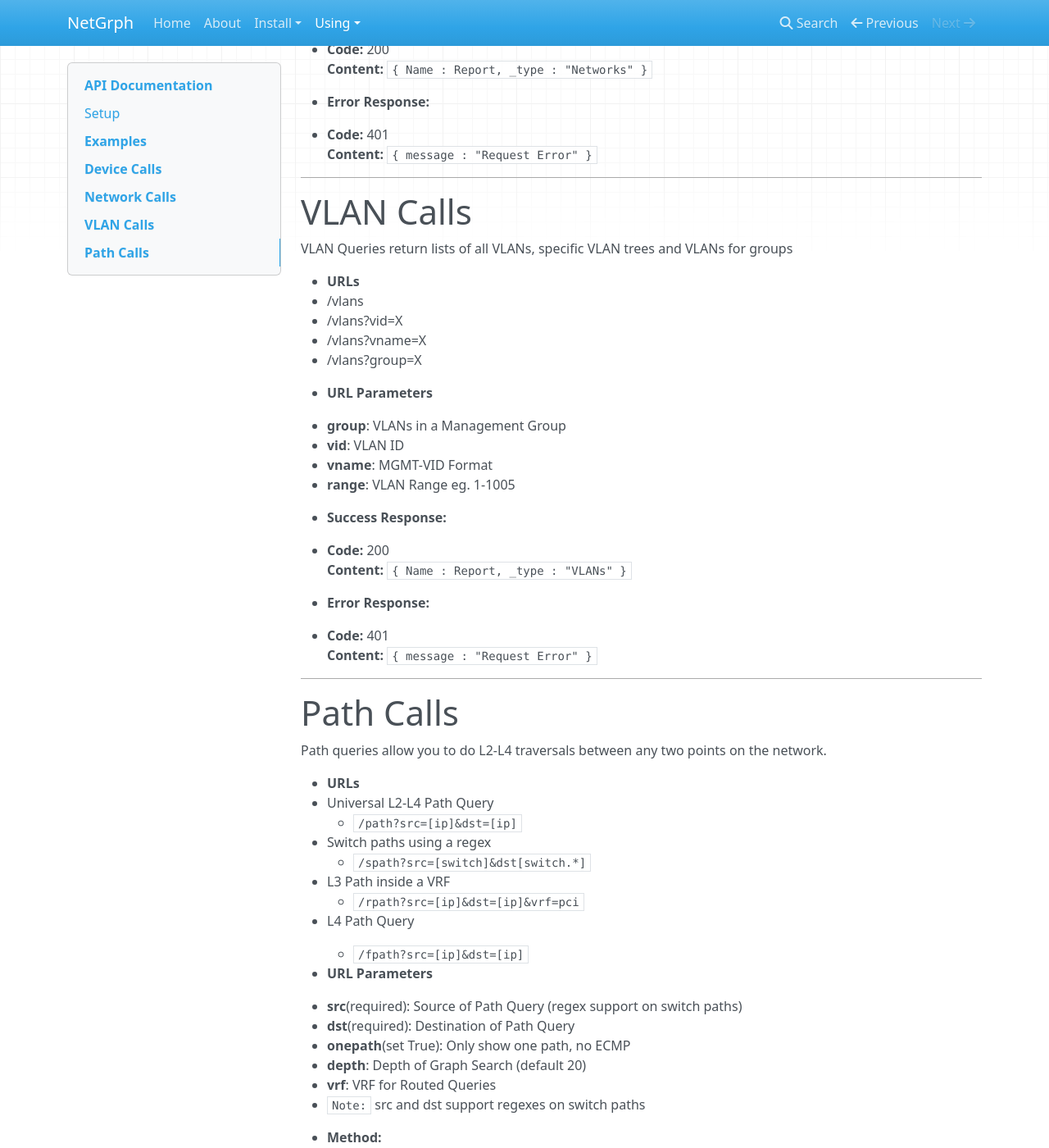
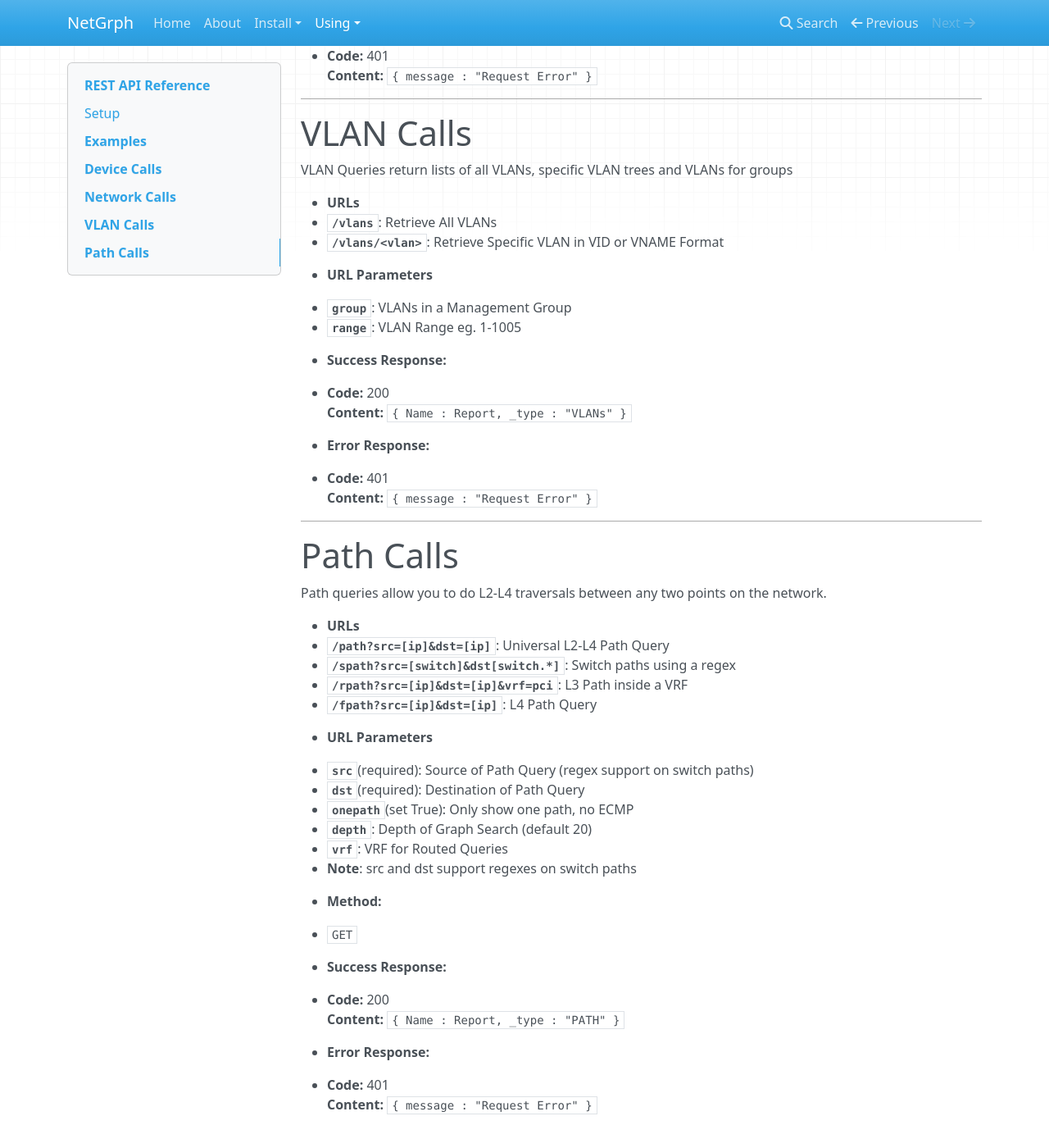
Before and after one commit to yantisj/netgrph, an MkDocs documentation site: the page built from docs/API.md, in a window 1280 px wide and 1400 px high, scrolled down 2622 px. Shown: the whole window at 82% size. Built offline with MkDocs 1.6.1, drawn with Linux system fonts in a browser that asks for light colours; nearby versions of some CDN libraries; old or Windows-style settings are respelled for this version of MkDocs; some of the changed text lies outside the part shown.

Commit message:
API Rate limit update and documentation

```diff
--- a/apisrv/__init__.py
+++ b/apisrv/__init__.py
@@ -49,7 +49,7 @@
 debug = 0
 
 # Flask Limits for Safety
-flask_limits = ["1000 per day", "200 per hour", "20 per minute"]
+flask_limits = ["10000 per day", "2000 per hour", "100 per minute"]
 
 # Initialize Configuration
 config_file = builtins.apisrv_CONFIG
--- a/docs/API.md
+++ b/docs/API.md
@@ -1,7 +1,8 @@
-# API Documentation
+# REST API Reference
 
-* The API is currently under development and in flux.
-* Base URL: /netgrph/api/v1.1
+* Version 1.1 of the API allows granular querying of the data model via REST Calls
+* **Base URL**
+  * __`/netgrph/api/v1.1`__
 
 ## Setup
 * Configure the [api] section in netgrph.ini
@@ -60,24 +61,19 @@
 specific information from individual devices.
 
 * __URLs__
-  * List all Devices
-    * __/devs__
-  * Specific Device
-    * __/devs/{device}__
-  * Device VLANs
-    * __/devs/{device}/vlans__
-  * Device Neighbors
-    * __/devs/{device}/neighbors__
-  * Device Networks
-    * __/devs/{device}/nets__
+  * __`/devs`__: List all Devices
+  * __`/devs/{device}`__: Specific Device
+  * __`/devs/{device}/vlans`__: Device VLANs
+  * __`/devs/{device}/neighbors`__: Device Neighbors
+  * __`/devs/{device}/nets`__: Device Networks
 
 * **Method:**
   * `GET`
 
 * __URL Parameters__
-  * __group__: Restrict on device group regex
-  * __search__: Restrict on device name regex
-  * __full__: Return full device reports (non-truncated and slower)
+  * __`group`__: Restrict on device group regex
+  * __`search`__: Restrict on device name regex
+  * __`full`__: Return full device reports (non-truncated and slower)
 
 * **Success Response:**
   * **Code:** 200 <br />
@@ -95,18 +91,18 @@
 Group filters.
 
 * __URLs__
-  * `__/nets__`: List of All Networks
-  * `__/nets?group=X&cidr=X__`: Networks filtered on group and cidr
-  * `__/nets?ip=X__`: Most Specific CIDR from IP
+  * __`/nets`__: List of All Networks
+  * __`/nets?group=X&cidr=X`__: Networks filtered on group and cidr
+  * __`/nets?ip=X`__: Most Specific CIDR from IP
 
 * **Method:**
   * `GET`
 
 * __URL Parameters__
-  * __group__: Restrict on device group regex
-  * __cidr__: Restrict on device name regex (optionally replace /24 mask with -24)
-  * __filter__: Filter via NetGrph vrf:role syntax
-  * __ip__: Find most specific CIDR for IP
+  * __`group`__: Restrict on device group regex
+  * __`cidr`__: Restrict on device name regex (optionally replace /24 mask with -24)
+  * __`filter`__: Filter via NetGrph vrf:role syntax
+  * __`ip`__: Find most specific CIDR for IP
 
 * **Success Response:**
   * **Code:** 200 <br />
@@ -123,16 +119,12 @@
 VLAN Queries return lists of all VLANs, specific VLAN trees and VLANs for groups
 
 * __URLs__
-  * /vlans
-  * /vlans?vid=X
-  * /vlans?vname=X
-  * /vlans?group=X
+  * __`/vlans`__: Retrieve All VLANs
+  * __`/vlans/<vlan>`__: Retrieve Specific VLAN in VID or VNAME Format
 
 * __URL Parameters__
-  * __group__: VLANs in a Management Group
-  * __vid__: VLAN ID
-  * __vname__: MGMT-VID Format
-  * __range__: VLAN Range eg. 1-1005
+  * __`group`__: VLANs in a Management Group
+  * __`range`__: VLAN Range eg. 1-1005
 
 * **Success Response:**
   * **Code:** 200 <br />
@@ -149,22 +141,18 @@
 Path queries allow you to do L2-L4 traversals between any two points on the network.
 
 * __URLs__
-  * Universal L2-L4 Path Query
-    * `/path?src=[ip]&dst=[ip]`
-  * Switch paths using a regex
-    * `/spath?src=[switch]&dst[switch.*]`
-  * L3 Path inside a VRF
-    * `/rpath?src=[ip]&dst=[ip]&vrf=pci`
-  * L4 Path Query
-    * `/fpath?src=[ip]&dst=[ip]`
+  * __`/path?src=[ip]&dst=[ip]`__: Universal L2-L4 Path Query
+  * __`/spath?src=[switch]&dst[switch.*]`__: Switch paths using a regex
+  * __`/rpath?src=[ip]&dst=[ip]&vrf=pci`__: L3 Path inside a VRF
+  * __`/fpath?src=[ip]&dst=[ip]`__: L4 Path Query
 
 * __URL Parameters__
-  * __src__(required): Source of Path Query (regex support on switch paths)
-  * __dst__(required): Destination of Path Query
-  * __onepath__(set True): Only show one path, no ECMP
-  * __depth__: Depth of Graph Search (default 20)
-  * __vrf__: VRF for Routed Queries
-  * `Note:` src and dst support regexes on switch paths
+  * __`src`__(required): Source of Path Query (regex support on switch paths)
+  * __`dst`__(required): Destination of Path Query
+  * __`onepath`__(set True): Only show one path, no ECMP
+  * __`depth`__: Depth of Graph Search (default 20)
+  * __`vrf`__: VRF for Routed Queries
+  * __Note__: src and dst support regexes on switch paths
 
 * **Method:**
   * `GET`
--- a/mkdocs.yml
+++ b/mkdocs.yml
@@ -9,4 +9,4 @@
     - Overview: Tutorials.md
     - CLI: CLI.md
     - Path Finding: PathSample.md
-    - API: API.md
+    - REST API Reference: API.md
```
